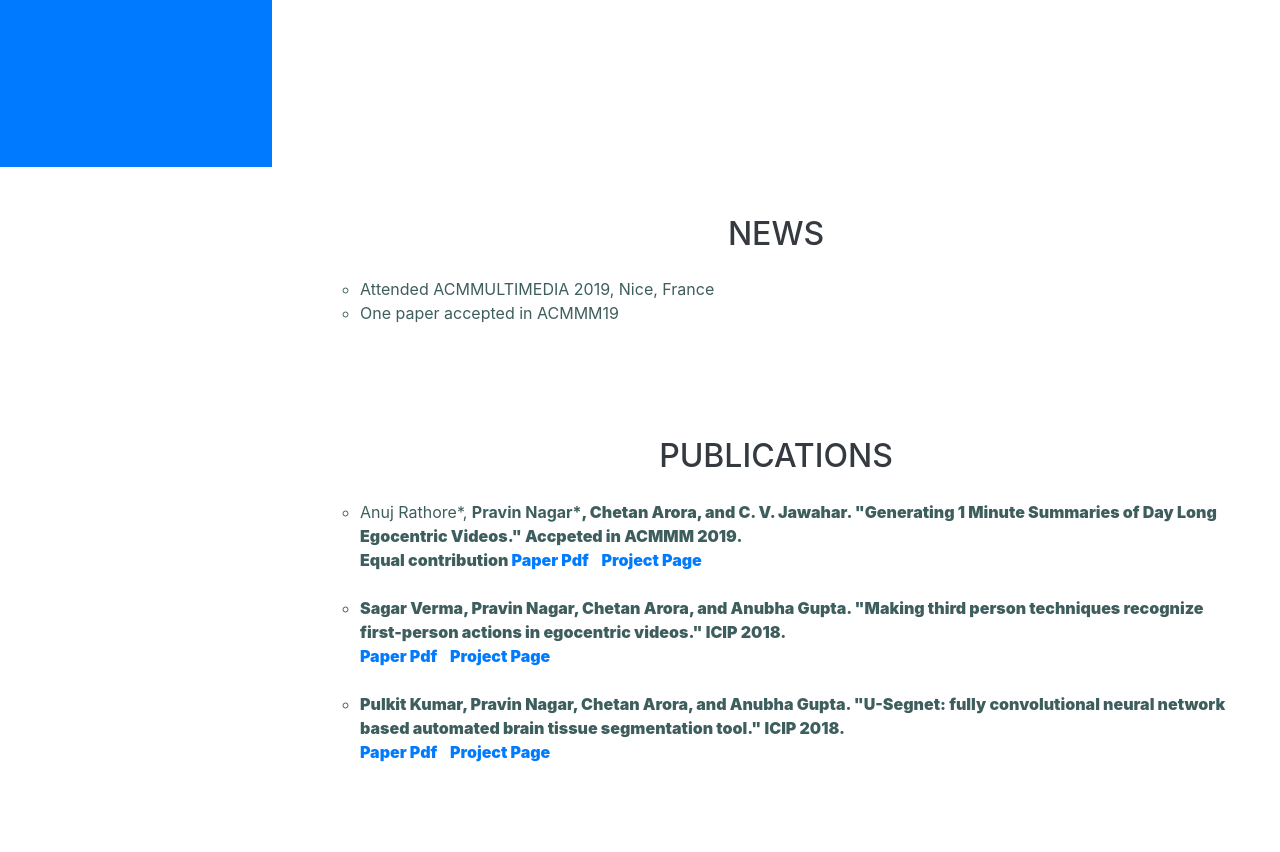
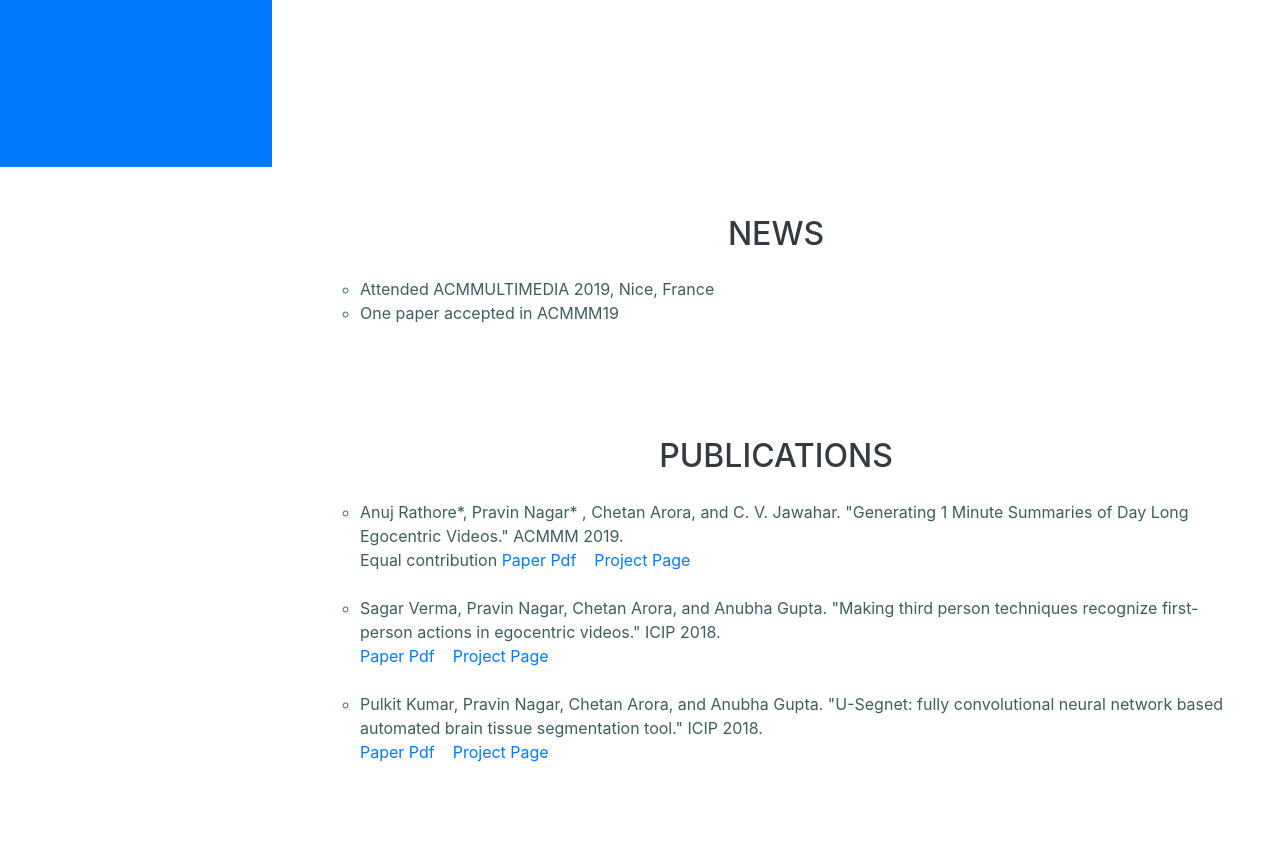
Before and after one commit to Pravin74/pravin74.github.io, a website with bundled scripts: page index.html in a window 1280 px wide. Shown: the part 633-1485 px from the top of the page. Built offline with nearby package versions, Linux system fonts and the light colour scheme; a web font is replaced by a local one.

Commit message:
Update index.html

```diff
--- a/index.html
+++ b/index.html
@@ -139,15 +139,15 @@
 
                 <ul style="color: #3e5e5e ">
 
-                    <li>Anuj Rathore*, <b>Pravin Nagar*<b>, Chetan Arora, and C. V. Jawahar. "Generating 1 Minute Summaries of Day Long Egocentric Videos." Accpeted in ACMMM 2019.</li>
+                    <li>Anuj Rathore*, Pravin Nagar* , Chetan Arora, and C. V. Jawahar. "Generating 1 Minute Summaries of Day Long Egocentric Videos." ACMMM 2019.</li>
                     Equal contribution
                     <a href="https://dl.acm.org/doi/pdf/10.1145/3343031.3350880?download=true">Paper Pdf<a/> &nbsp&nbsp <a href="">Project Page</a>
                     <br><br>
-                    <li>Sagar Verma, <b>Pravin Nagar<b>, Chetan Arora, and Anubha Gupta. "Making third person techniques recognize first-person actions in egocentric videos." ICIP 2018.</li>
+                    <li>Sagar Verma, Pravin Nagar, Chetan Arora, and Anubha Gupta. "Making third person techniques recognize first-person actions in egocentric videos." ICIP 2018.</li>
                     <a href="https://ieeexplore.ieee.org/stamp/stamp.jsp?tp=&arnumber=8451249">Paper Pdf<a/> &nbsp&nbsp <a href="">Project Page</a>
                     <br><br>
 
-                    <li>Pulkit Kumar, <b>Pravin Nagar<b>, Chetan Arora, and Anubha Gupta. "U-Segnet: fully convolutional neural network based automated brain tissue segmentation tool." ICIP 2018. </li>
+                    <li>Pulkit Kumar, Pravin Nagar, Chetan Arora, and Anubha Gupta. "U-Segnet: fully convolutional neural network based automated brain tissue segmentation tool." ICIP 2018. </li>
                     <a href="https://ieeexplore.ieee.org/stamp/stamp.jsp?tp=&arnumber=8451295">Paper Pdf<a/> &nbsp&nbsp <a href="">Project Page</a>
                     <br><br>
 
```
